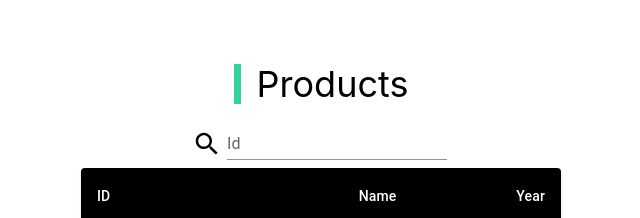
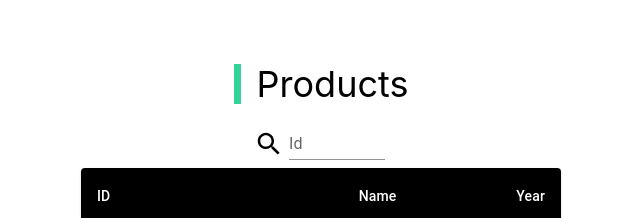
Before and after one commit to Biker5522/Codibly, a React (Create React App) app: page / in a window 1280 px wide. Shown: the top 218 px of the page, without its empty margins (319-959 px from the left). Built offline with nearby package versions, Linux system fonts and the light colour scheme.

Commit message:
Id search box logic

```diff
--- a/src/App.tsx
+++ b/src/App.tsx
@@ -1,4 +1,4 @@
-import React from "react";
+import React, { useEffect, useState } from "react";
 import "./App.css";
 import TextField from "@mui/material/TextField";
 import SearchIcon from "@mui/icons-material/Search";
@@ -6,19 +6,16 @@ import { DataGrid, GridColDef, GridValueGetterParams } from "@mui/x-data-grid";
 import ProductsTable from "./components/productsTable";
 
 function App() {
-  function createData(id: number, name: string, year: number) {
-    return { id, name, year };
-  }
+  const [idSearch, setIdSearch] = useState();
+  useEffect(() => {
+    console.log(idSearch);
+  }, [idSearch, setIdSearch]);
 
-  const columns: GridColDef[] = [
-    { field: "id", headerName: "ID", width: 70 },
-    { field: "name", headerName: "name", width: 130 },
-    { field: "year", headerName: "year", width: 130 },
-  ];
-  const rows = [
-    createData(1, "example ", 2000),
-    createData(2, "example2", 2010),
-  ];
+  //Get id value from search input
+  const handleChange = (event: any) => {
+    setIdSearch(event.target.value);
+  };
+
   return (
     <div className="App w-full h-[100vh] p-16">
       <div className="w-[40%] m-auto">
@@ -28,9 +25,16 @@ function App() {
             Products
           </h2>
           {/* Search box */}
-          <div className="flex items-end gap-2   ">
+          <div className="flex items-end gap-2 w-[8em]">
             <SearchIcon className="mb-1 scale-125" />
-            <TextField id="standard-basic" label="Id" variant="standard" />
+            <TextField
+              id="standard-basic"
+              label="Id"
+              variant="standard"
+              placeholder="Id"
+              type="number"
+              onChange={handleChange}
+            />
           </div>
           {/* Table */}
           <ProductsTable />
```
